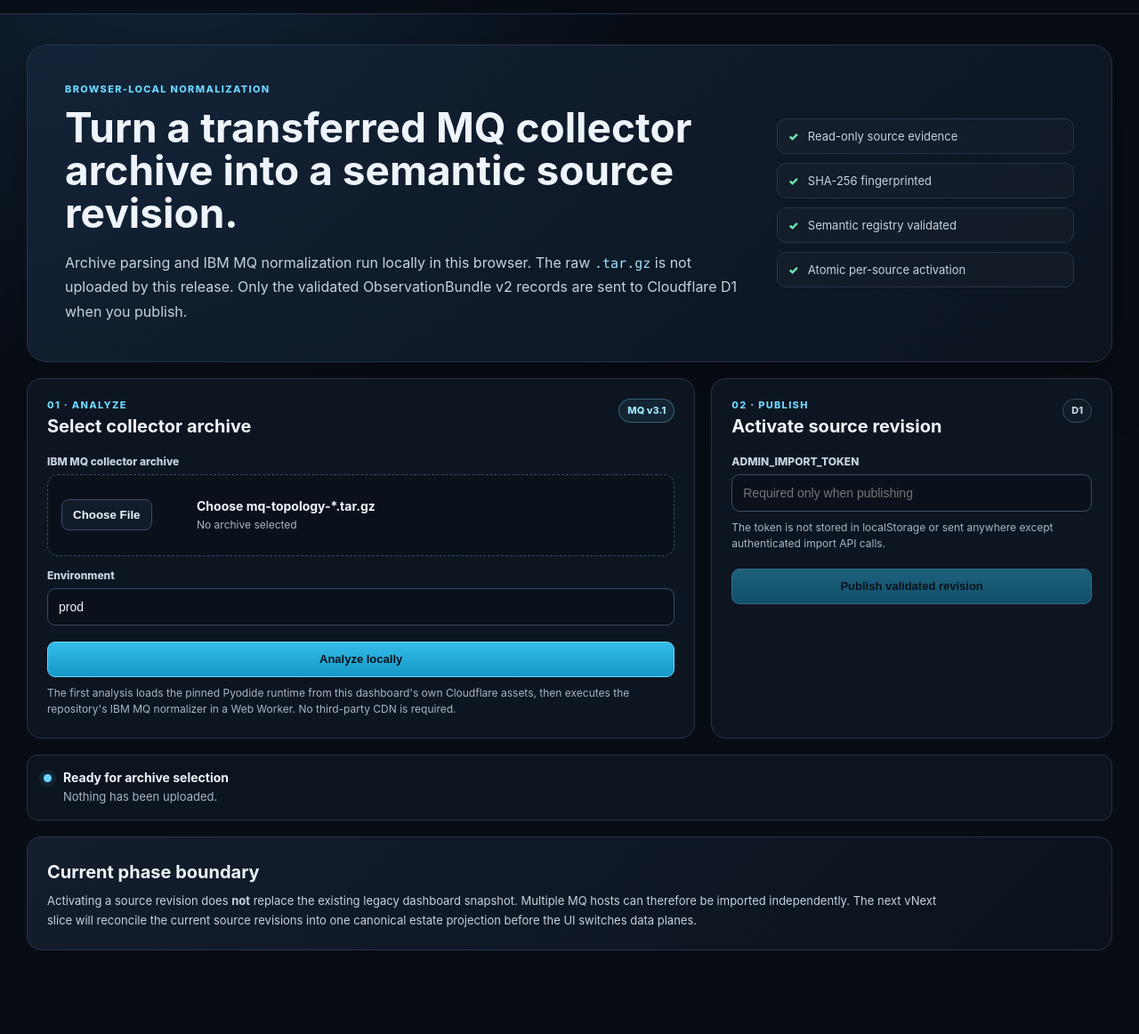
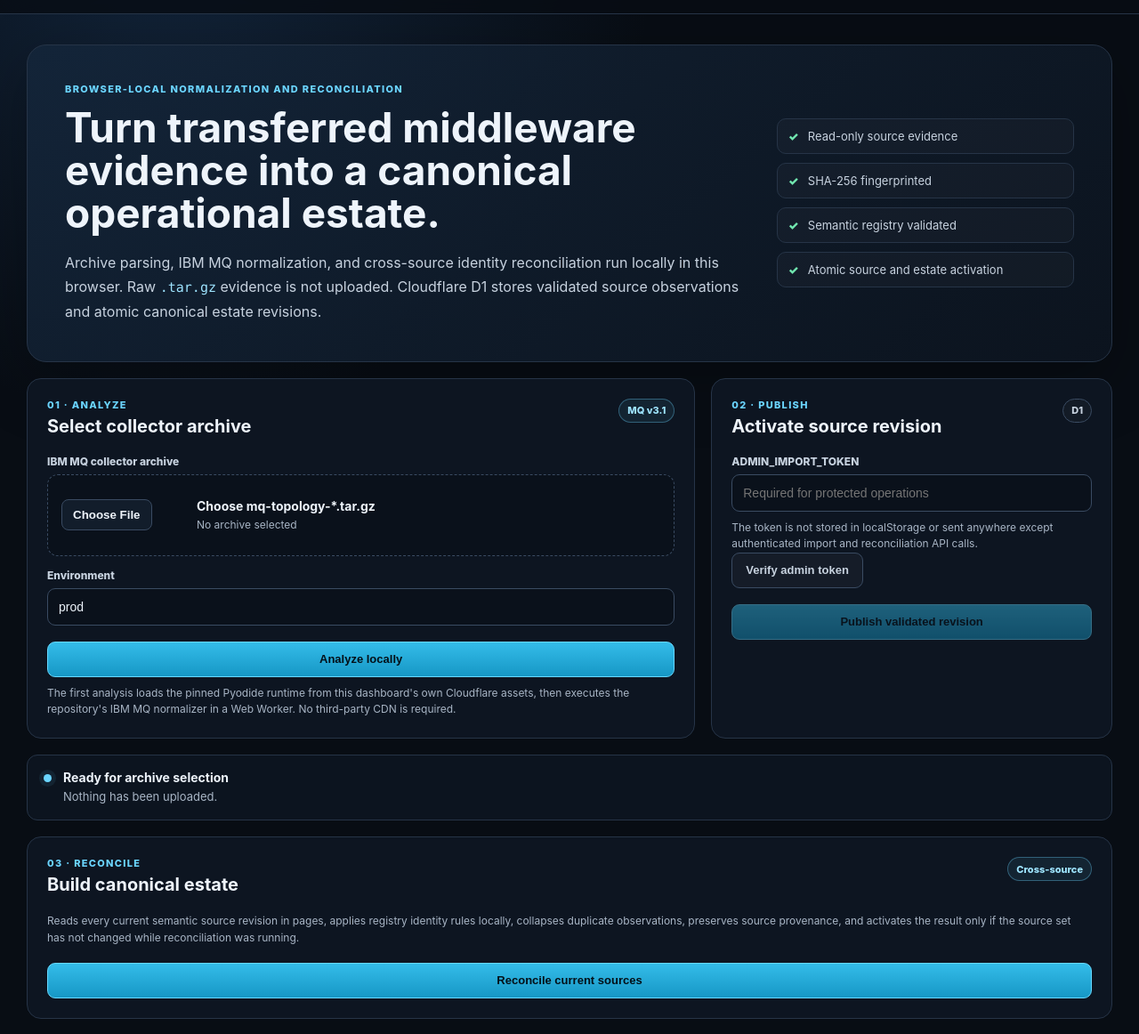
Before and after one commit to Alajmah/MW-Dashboard, a website: page public/admin-import.html in a window 1280 px wide. Shown: the part 73-1235 px from the top of the page at 89% size. Before the commit the page ends 1213 px from the top, so only its background shows below. Drawn offline with Linux system fonts and the light colour scheme; no server answers.

Commit message:
Add canonical estate reconciliation controls

```diff
--- a/public/admin-import.html
+++ b/public/admin-import.html
@@ -22,18 +22,18 @@
   <main id="mainContent" class="page-shell">
     <section class="intro-card">
       <div>
-        <p class="eyebrow">Browser-local normalization</p>
-        <h2>Turn a transferred MQ collector archive into a semantic source revision.</h2>
+        <p class="eyebrow">Browser-local normalization and reconciliation</p>
+        <h2>Turn transferred middleware evidence into a canonical operational estate.</h2>
         <p class="lede">
-          Archive parsing and IBM MQ normalization run locally in this browser. The raw <code>.tar.gz</code>
-          is not uploaded by this release. Only the validated ObservationBundle v2 records are sent to Cloudflare D1 when you publish.
+          Archive parsing, IBM MQ normalization, and cross-source identity reconciliation run locally in this browser.
+          Raw <code>.tar.gz</code> evidence is not uploaded. Cloudflare D1 stores validated source observations and atomic canonical estate revisions.
         </p>
       </div>
       <div class="guardrail-list" aria-label="Import guardrails">
         <span>Read-only source evidence</span>
         <span>SHA-256 fingerprinted</span>
         <span>Semantic registry validated</span>
-        <span>Atomic per-source activation</span>
+        <span>Atomic source and estate activation</span>
       </div>
     </section>
 
@@ -73,9 +73,10 @@
         </div>
 
         <label class="field-label" for="adminToken">ADMIN_IMPORT_TOKEN</label>
-        <input id="adminToken" class="text-input" type="password" autocomplete="off" placeholder="Required only when publishing">
-        <p class="field-note">The token is not stored in localStorage or sent anywhere except authenticated import API calls.</p>
+        <input id="adminToken" class="text-input" type="password" autocomplete="off" placeholder="Required for protected operations">
+        <p class="field-note">The token is not stored in localStorage or sent anywhere except authenticated import and reconciliation API calls.</p>
 
+        <button id="verifyTokenButton" class="button ghost" type="button">Verify admin token</button>
         <button id="publishButton" class="button primary" type="button" disabled>Publish validated revision</button>
         <div id="publishResult" class="publish-result" hidden></div>
       </section>
@@ -108,12 +109,12 @@
 
       <div class="metrics-grid" aria-label="Semantic bundle counts">
         <div class="metric"><span>Coverage</span><strong id="coverageCount">0</strong></div>
-        <div class="metric"><span>Entities</span><strong id="entityCount">0</strong></div>
-        <div class="metric"><span>Relations</span><strong id="relationCount">0</strong></div>
-        <div class="metric"><span>Unresolved</span><strong id="unresolvedCount">0</strong></div>
+        <div class="metric"><span>Entity observations</span><strong id="entityCount">0</strong></div>
+        <div class="metric"><span>Relation observations</span><strong id="relationCount">0</strong></div>
+        <div class="metric"><span>Unresolved observations</span><strong id="unresolvedCount">0</strong></div>
         <div class="metric"><span>Failed coverage</span><strong id="failedCoverageCount">0</strong></div>
-        <div class="metric"><span>Queue managers</span><strong id="qmCount">0</strong></div>
-        <div class="metric"><span>Channels</span><strong id="channelCount">0</strong></div>
+        <div class="metric"><span>QM observations</span><strong id="qmCount">0</strong></div>
+        <div class="metric"><span>Channel observations</span><strong id="channelCount">0</strong></div>
         <div class="metric"><span>Physical hosts</span><strong id="hostCount">0</strong></div>
         <div class="metric"><span>Activity claims</span><strong id="activityCount">0</strong></div>
       </div>
@@ -124,11 +125,27 @@
       </div>
     </section>
 
+    <section id="estatePanel" class="panel result-panel" aria-labelledby="estateHeading">
+      <div class="panel-heading">
+        <div>
+          <p class="step-label">03 · Reconcile</p>
+          <h2 id="estateHeading">Build canonical estate</h2>
+        </div>
+        <span class="badge">Cross-source</span>
+      </div>
+      <p class="field-note">
+        Reads every current semantic source revision in pages, applies registry identity rules locally, collapses duplicate observations,
+        preserves source provenance, and activates the result only if the source set has not changed while reconciliation was running.
+      </p>
+      <button id="reconcileButton" class="button primary" type="button">Reconcile current sources</button>
+      <div id="estateResult" class="publish-result" hidden></div>
+    </section>
+
     <section class="boundary-panel">
       <h2>Current phase boundary</h2>
       <p>
-        Activating a source revision does <strong>not</strong> replace the existing legacy dashboard snapshot.
-        Multiple MQ hosts can therefore be imported independently. The next vNext slice will reconcile the current source revisions into one canonical estate projection before the UI switches data planes.
+        Source revisions and the canonical estate are now separate atomic layers. The existing dashboard still reads the legacy snapshot.
+        The next UI slice will move Overview, Explore, and Routes onto bounded read APIs backed by the current canonical estate rather than a full client-side graph.
       </p>
     </section>
   </main>
```
